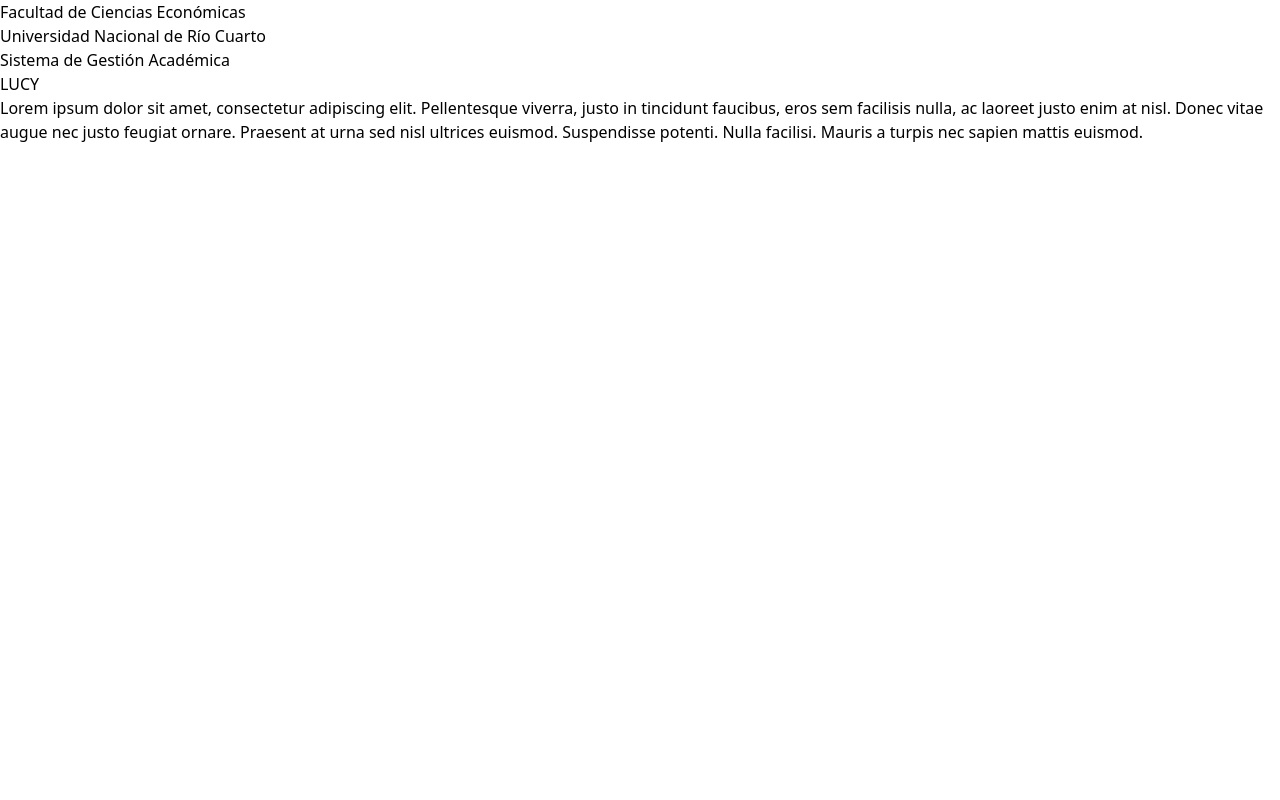
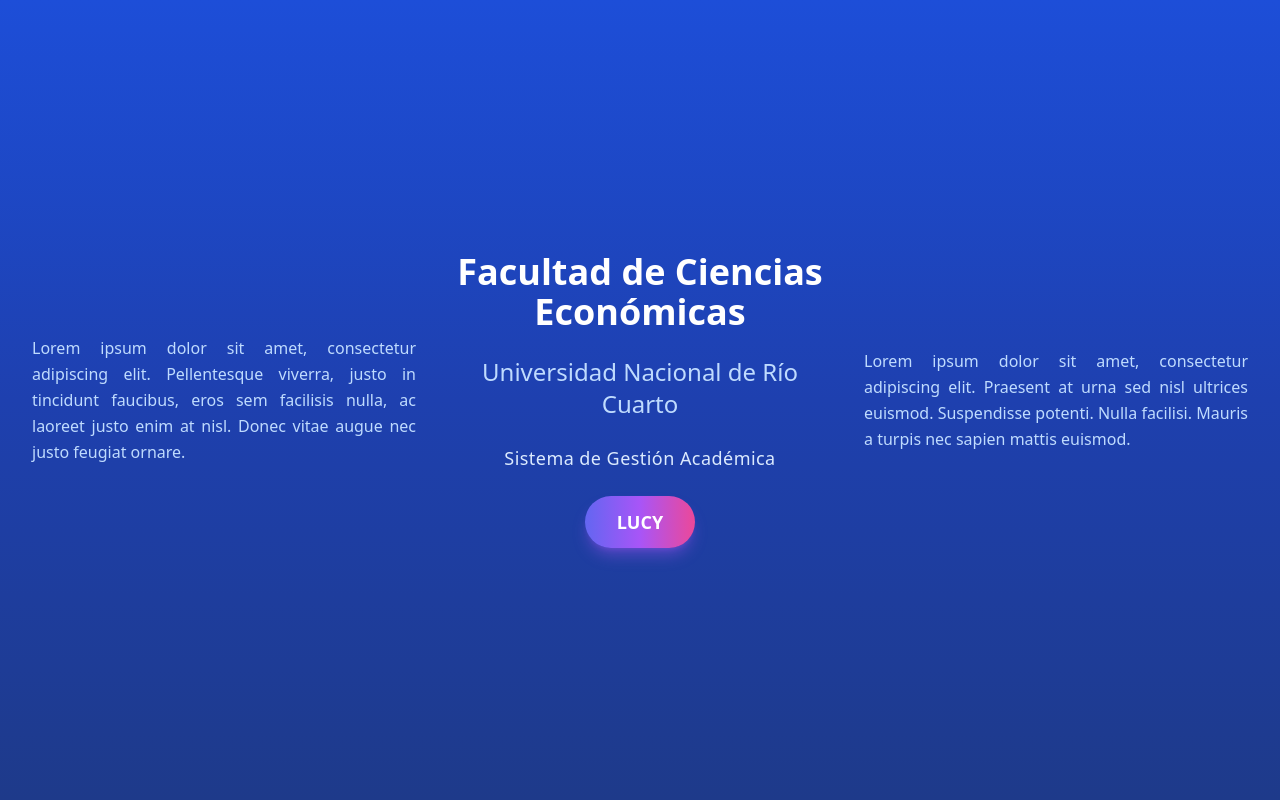
Before and after one commit to dagorret/pylucy, a Django app: page / in a window 1280 px wide. Run offline with Django 5.2, Linux system fonts and the light colour scheme.

Commit message:
end home.html

```diff
--- a/app/templates/home.html
+++ b/app/templates/home.html
@@ -2,27 +2,54 @@
 <!DOCTYPE html>
 <html lang="es">
 <head>
-    <meta charset="utf-8">
+    <meta charset="UTF-8">
+    <meta name="viewport" content="width=device-width, initial-scale=1.0">
     <title>Lucy | Sistema de Gestión Académica</title>
+
+    <!-- Tailwind cargado desde tu static, NO desde internet -->
     <script src="{% static 'js/lucy.js' %}"></script>
 </head>
-<body>
-    <main class="lucy-wrapper">
-        <section class="lucy-hero">
-            <h1>Facultad de Ciencias Económicas</h1>
-            <h2>Universidad Nacional de Río Cuarto</h2>
+<body class="bg-gradient-to-b from-blue-700 via-blue-800 to-blue-900 text-white min-h-screen flex items-center justify-center">
 
-            <p class="lucy-subtitle">Sistema de Gestión Académica</p>
+    <div class="container mx-auto px-8 grid grid-cols-1 md:grid-cols-3 gap-8 items-center">
+        <!-- Izquierda -->
+        <div class="hidden md:block text-justify text-blue-200 leading-relaxed">
+            <p>
+                Lorem ipsum dolor sit amet, consectetur adipiscing elit.
+                Pellentesque viverra, justo in tincidunt faucibus, eros sem facilisis nulla,
+                ac laoreet justo enim at nisl. Donec vitae augue nec justo feugiat ornare.
+            </p>
+        </div>
 
-            <a href="#" class="lucy-button">LUCY</a>
+        <!-- Centro -->
+        <div class="text-center space-y-6">
+            <h1 class="text-3xl md:text-4xl font-semibold">
+                Facultad de Ciencias Económicas
+            </h1>
+            <h2 class="text-xl md:text-2xl text-blue-200">
+                Universidad Nacional de Río Cuarto
+            </h2>
+            <p class="text-lg text-blue-100 tracking-wide">
+                Sistema de Gestión Académica
+            </p>
 
-            <p class="lucy-text">
-                Lorem ipsum dolor sit amet, consectetur adipiscing elit. Pellentesque viverra,
-                justo in tincidunt faucibus, eros sem facilisis nulla, ac laoreet justo enim at nisl.
-                Donec vitae augue nec justo feugiat ornare. Praesent at urna sed nisl ultrices euismod.
+            <a href="/admin"
+               class="inline-block mt-6 px-8 py-3 text-lg font-bold rounded-full
+                      bg-gradient-to-r from-indigo-500 via-purple-500 to-pink-500
+                      hover:scale-105 transform transition shadow-lg shadow-purple-500/40">
+                LUCY
+            </a>
+        </div>
+
+        <!-- Derecha -->
+        <div class="hidden md:block text-justify text-blue-200 leading-relaxed">
+            <p>
+                Lorem ipsum dolor sit amet, consectetur adipiscing elit.
+                Praesent at urna sed nisl ultrices euismod.
                 Suspendisse potenti. Nulla facilisi. Mauris a turpis nec sapien mattis euismod.
             </p>
-        </section>
-    </main>
+        </div>
+    </div>
+
 </body>
 </html>
```
